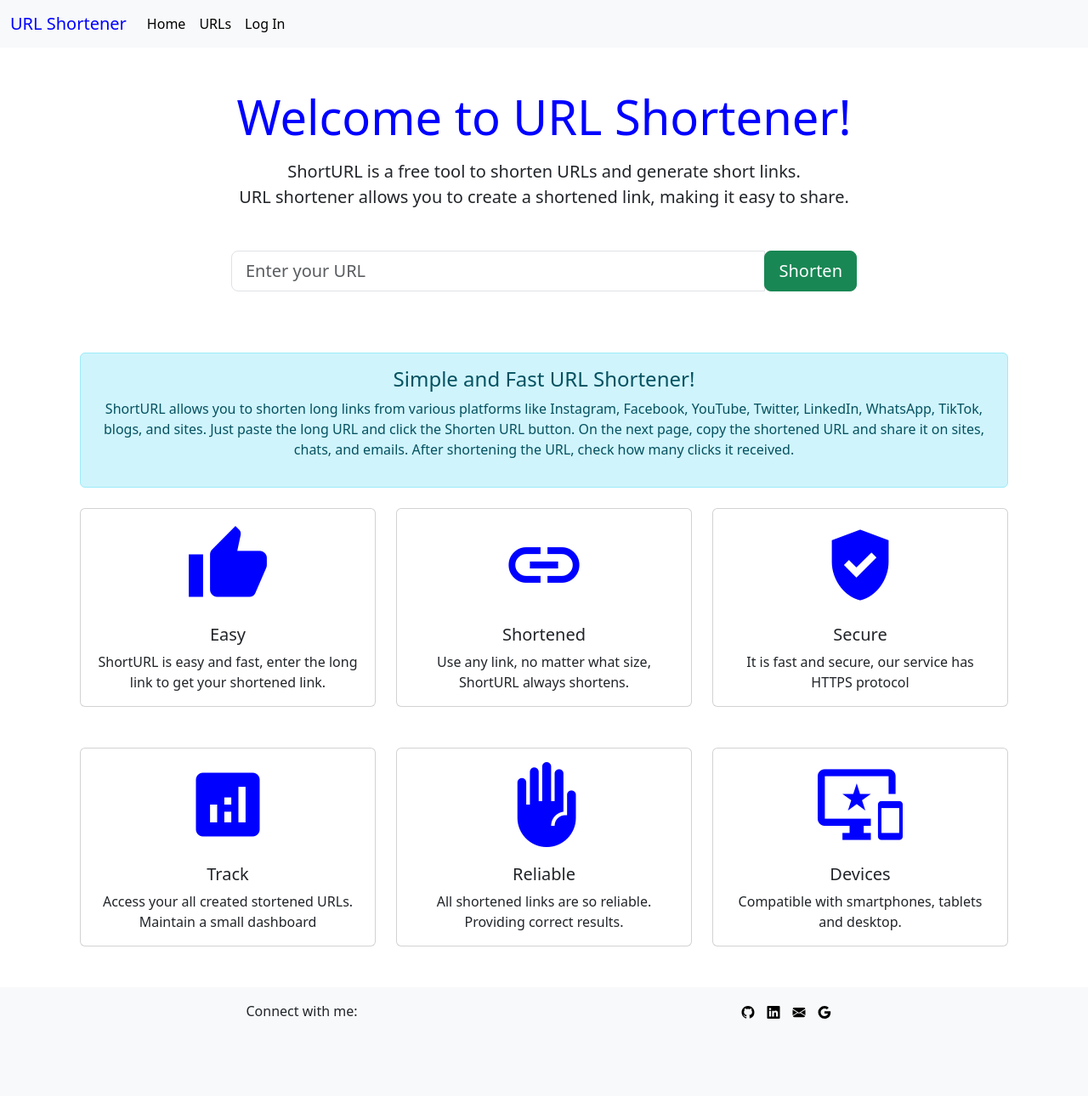
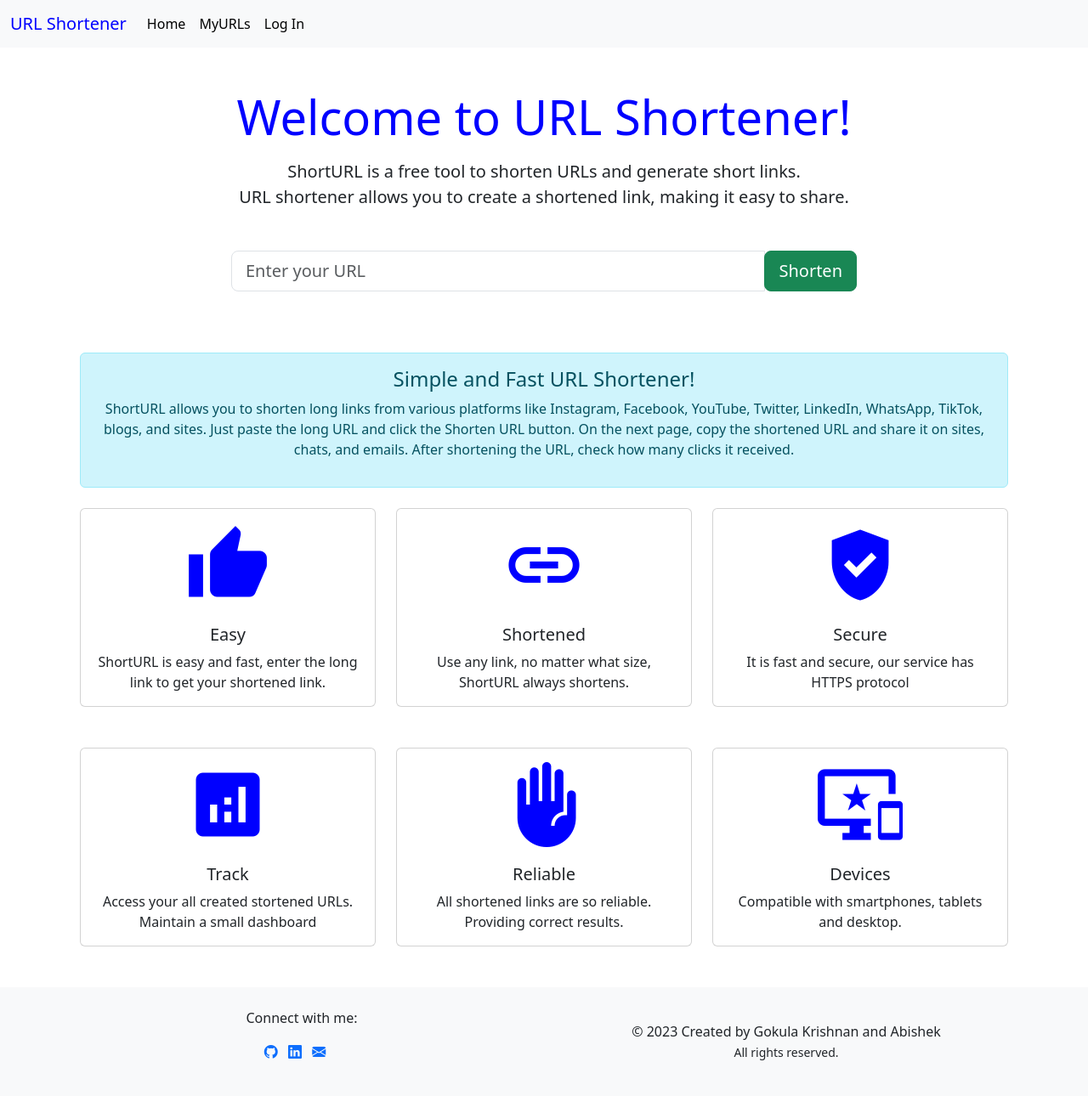
Before and after one commit to Techkrish1/ShortUrl, a Django app: page / in a window 1280 px wide. Shown: the whole page at 85% size. Before the commit the page ends 1199 px from the top, so only its background shows below. Run offline with Django 4.2, Linux system fonts and the light colour scheme; some libraries are stand-ins or nearby versions.

Commit message:
Added Features

```diff
--- a/static/css/style.css
+++ b/static/css/style.css
@@ -21,9 +21,37 @@ span.material-icons{
     margin-bottom: 20px;
 }
 
-.footer-icon{
-    height: 15px;
-    width: 18px;
+
+.footer {
+    background-color: #f8f9fa;
+    color: #343a40;
+    padding: 1.5rem 0;
+    margin-top: 3rem;
+}
+
+.footer .list-inline {
+    padding-left: 0;
+    list-style: none;
+}
+
+.footer .list-inline-item {
+    margin-right: 1rem;
+}
+
+
+
+.footer p, .footer small {
+    margin: 0;
+}
+
+@media (max-width: 767.98px) {
+    .footer .row {
+        flex-direction: column;
+    }
+
+    .footer .col-md-6 {
+        margin-bottom: 1rem;
+    }
 }
 /* .authbox{
     width: 100%;
--- a/templates/base.html
+++ b/templates/base.html
@@ -31,7 +31,7 @@
             <a class="nav-link text-black" aria-current="page" href="{% url 'home' %}">Home</a>
           </li>
           <li class="nav-item">
-            <div class="nav-link text-black" style="cursor: pointer;" onclick="myUrls()">URLs</div>
+            <div class="nav-link text-black" style="cursor: pointer;" onclick="myUrls()">MyURLs</div>
           </li>
           <li>
             <a class="nav-link text-black" href="{% url 'login' %}">Log In</a>
@@ -135,41 +135,38 @@
 
 <!-- ----------------footer content------------ -->
 
-    <footer class="footer bg-light text-dark py-3 mt-5">
+<footer class="footer bg-light text-dark py-4 mt-5">
     <div class="container">
-            <div class="text-center">
-                <div class="row">
-                    <div class="col-md-6">
+        <div class="row text-center">
+            <div class="col-md-6 my-auto">
                 <p class="mb-3">Connect with me:</p>
-                    </div>
-                    <div class="col-md-6">
                 <ul class="list-inline">
                     <li class="list-inline-item">
-                                <a href="https://github.com/Techkrish1" target="_blank" rel="noopener noreferrer">
-                                    <img src="{% static 'images/github.svg' %}" class="footer-icon"  alt="">
+                        <a href="https://github.com/Techkrish1" target="_blank" rel="noopener noreferrer" class="footer-link">
+                            <i class="bi bi-github"></i>
                         </a>
                     </li>
                     <li class="list-inline-item">
-                                <a href="https://www.linkedin.com/in/gokula-krishnan-venkatesan-93a3a8227" target="_blank" rel="noopener noreferrer">
-                                    <img src="{% static 'images/linkedin.svg' %}" class="footer-icon" alt="">
+                        <a href="https://www.linkedin.com/in/gokula-krishnan-venkatesan-93a3a8227" target="_blank" rel="noopener noreferrer" class="footer-link">
+                            <i class="bi bi-linkedin"></i>
                         </a>
                     </li>
                     <li class="list-inline-item">
-                                <a href="mailto:krishgokul4002@gmail.com">
-                                    <img src="{% static 'images/envelope-fill.svg' %}" class="footer-icon" alt="">
-                                </a>
-                            </li>
-                            <li class="list-inline-item">
-                                <a href="https://www.google.com" target="_blank" rel="noopener noreferrer">
-                                    <img src="{% static 'images/google.svg' %}" class="footer-icon" alt="">
+                        <a href="mailto:krishgokul4002@gmail.com" class="footer-link">
+                            <i class="bi bi-envelope-fill"></i>
                         </a>
                     </li>
                 </ul>
             </div>
+            <div class="col-md-6 my-auto">
+                <p class="mb-0">© 2023 Created by Gokula Krishnan and Abishek</p>
+                <p class="mb-0"><small>All rights reserved.</small></p>
             </div>
         </div>
     </div>
 </footer>
+
+
     <script src="https://cdn.jsdelivr.net/npm/bootstrap@5.3.3/dist/js/bootstrap.bundle.min.js" integrity="sha384-YvpcrYf0tY3lHB60NNkmXc5s9fDVZLESaAA55NDzOxhy9GkcIdslK1eN7N6jIeHz" crossorigin="anonymous"></script>
 </body>
 <script>
--- a/templates/urlcreated.html
+++ b/templates/urlcreated.html
@@ -13,9 +13,9 @@
             </div>
         </div>
         <h3 class="text-center mt-2">Your short URL is</h3>
-        <h5 class="mt-3" ><a href="{{ shorturl }}">{{ shorturl }}</a></h5>
+        <h5 class="mt-3 text-center"><a href="{{ shorturl }}">{{ shorturl }}</a></h5>
         <h3 class="text-center mt-3">Your long URL is</h3>
-        <h5 class="mt-3" ><a href="{{ longurl }}">{{ longurl }}</a></h5>
+        <h5 class="mt-3 text-center" ><a href="{{ longurl }}">{{ longurl }}</a></h5>
     </div>
 </div>
 
```
Also changed, not shown: db.sqlite3. Lines whose indentation alone changed are shown as unchanged.
